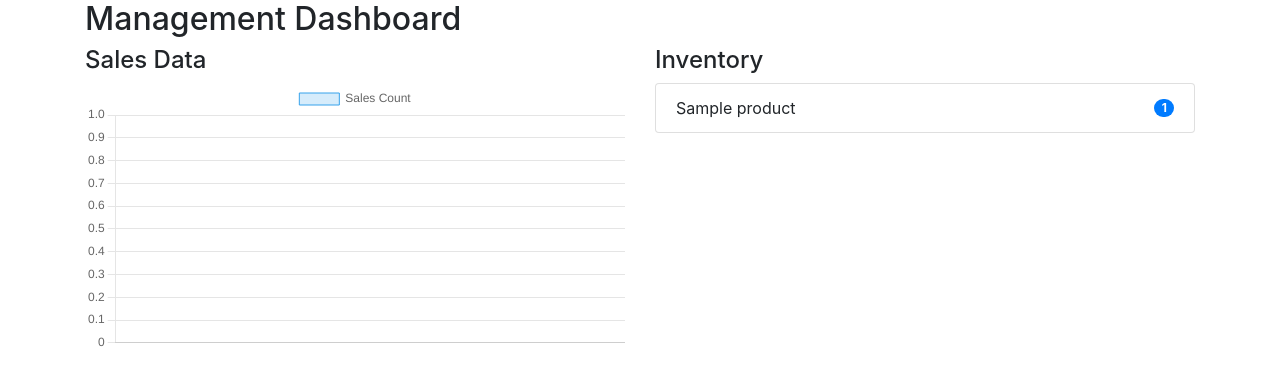
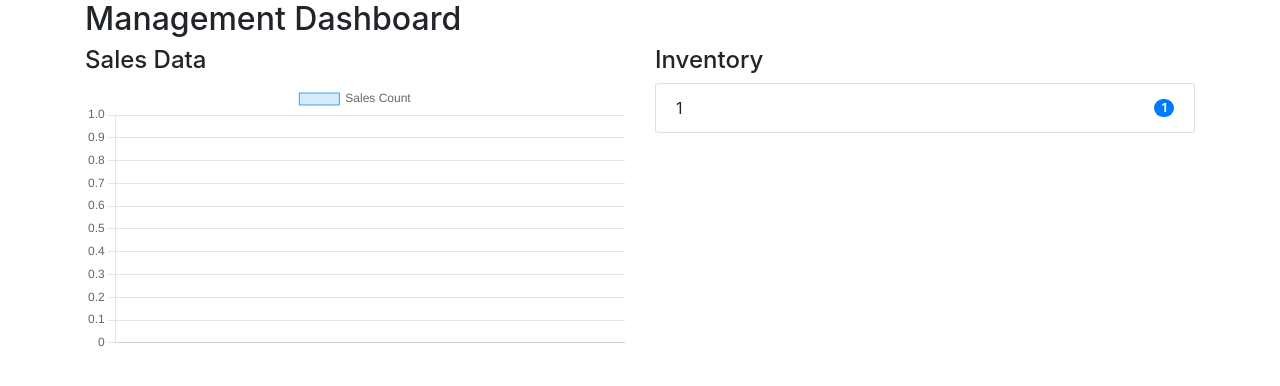
Before and after one commit to amiralimodir/Cafe-Karaj, a Django app: template website/templates/management_dashboard.html in a window 1280 px wide. Shown: the part 56-442 px from the top of the page. Run offline with Django 3.2, Linux system fonts and the light colour scheme; the template is opened without the code that fills it: most values are stand-ins (such as "Sample title", 1, 10 or a date in 2020); some libraries are stand-ins or nearby versions.

Commit message:
fix management dashboard

```diff
--- a/website/templates/management_dashboard.html
+++ b/website/templates/management_dashboard.html
@@ -15,7 +15,7 @@
         <ul class="list-group">
             {% for product in products %}
             <li class="list-group-item d-flex justify-content-between align-items-center">
-                {{ product.name }}
+                {{ product_id }}
                 <span class="badge badge-primary badge-pill">{{ product.count_products_based_on_stock }}</span>
             </li>
             {% endfor %}
--- a/website/views.py
+++ b/website/views.py
@@ -220,7 +220,7 @@ def management_dashboard_view(request):
 
     products = Product.objects.all()
     sales_chart_data = {
-        'labels': [data['product__name'] for data in sales_data],
+        'labels': [data['product_id'] for data in sales_data],
         'data': [data['sales_count'] for data in sales_data],
     }
 
```
Also changed, not shown: db.sqlite3.
